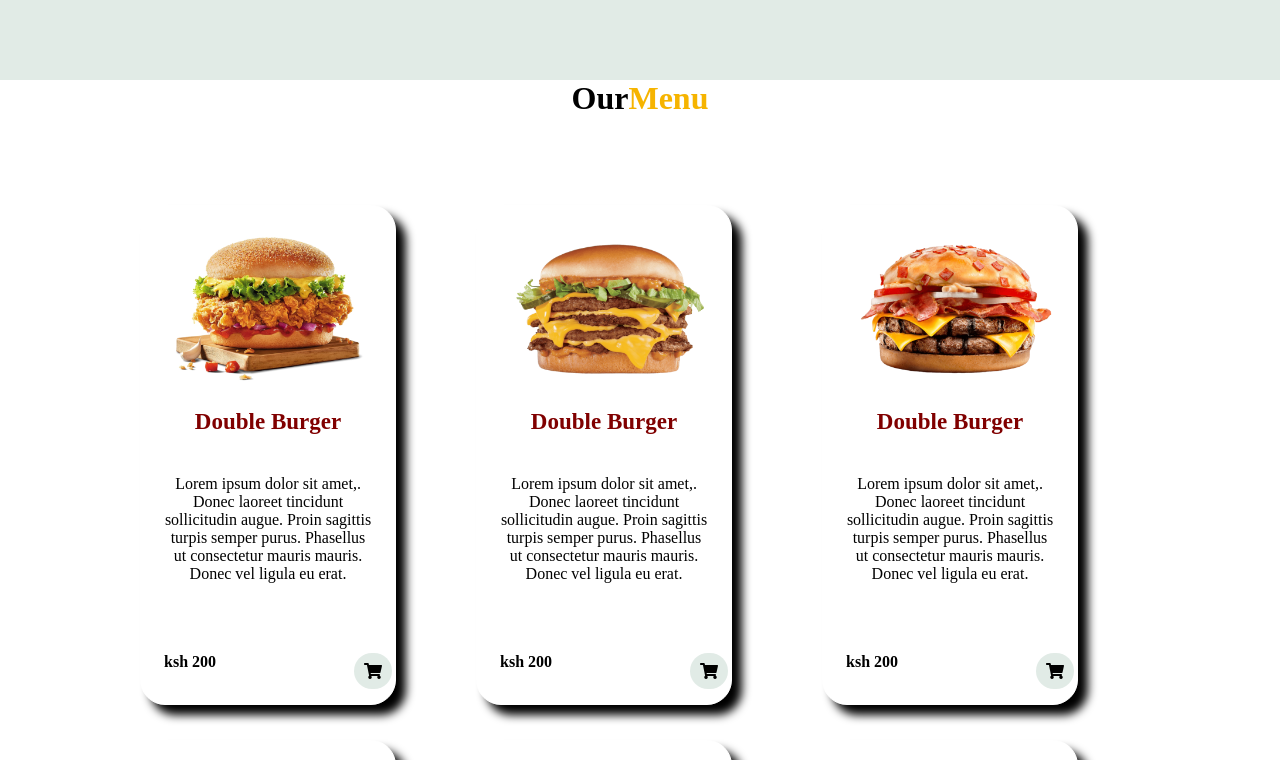
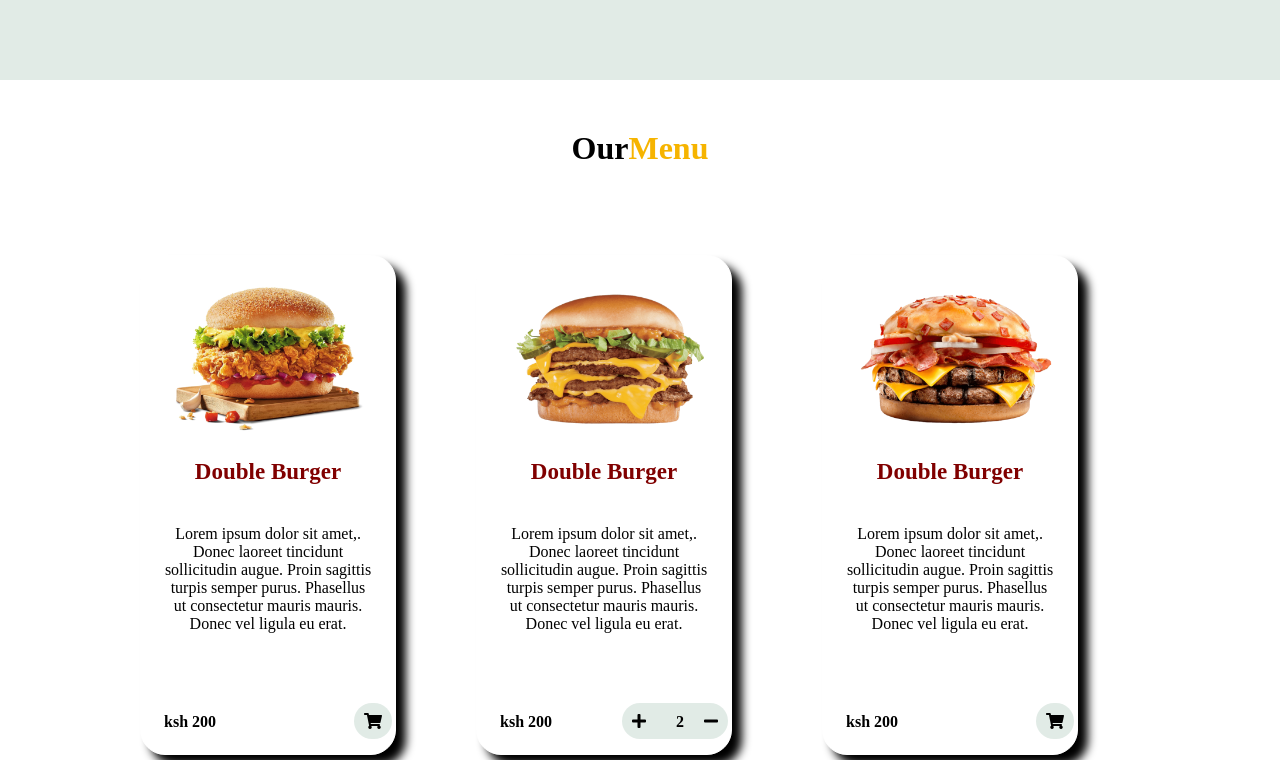
Before and after one commit to juliamwangi123/Burger-Palace, a plain HTML site: page index.html in a window 1280 px wide. Shown: the part 1520-2280 px from the top of the page. Drawn offline with Linux system fonts and the light colour scheme.

Commit message:
Add (+/-) btn on card2

```diff
--- a/css/style.css
+++ b/css/style.css
@@ -85,6 +85,7 @@ a:link{
 .first{
     border-bottom: 3px solid orangered;
     padding-bottom: 8px;
+
 
 }
 
@@ -297,6 +298,10 @@ a:link{
 
     .head-section h3{
         font-size: 32px;
+        margin-top:50px;
+
+
+
 
     }
 
@@ -360,6 +365,7 @@ a:link{
         font-weight: 600;
         float: left;
         padding-left: 20px;
+        margin-top: 10px;
     }
 
     .fa-cart{
@@ -385,6 +391,32 @@ a:link{
 
     }
 
+    .fa-add{
+       float: left;
+        padding:10px;
+
+
+    }
+    .fa-minus{
+        padding:10px;
+        float: left;
+
+    }
+    .butt p{
+
+        text-align: center;
+        float: left;
+        padding-right:10px;
+    }
+
+   .butt{
+
+    background-color:#E1EBE6;
+    float: right;
+    border-radius:50px;
+    text-align: center;
+
+   }
     .card3{
         background-color: white;
         border: 1px solid white;
--- a/index.html
+++ b/index.html
@@ -82,7 +82,10 @@
 
                 </div>
     </div>
-<div class="section3">
+
+<!--section 3-->
+
+    <div class="section3">
 
 <div class="head-section">
     <h3>Our<span>Menu</span></h3>
@@ -130,7 +133,12 @@
 
     <div class="card-extras">
         <p>ksh 200</p>
-        <i class="fa fa-shopping-cart fa-cart" aria-hidden="true"></i>
+        <div class="butt">
+            <i class="fa fa-plus fa-add"></i>
+                  <p>2</p>
+        <i class="fa fa-minus fa-minus"></i>
+        </div>
+
     </div>
 
 </div>
```
